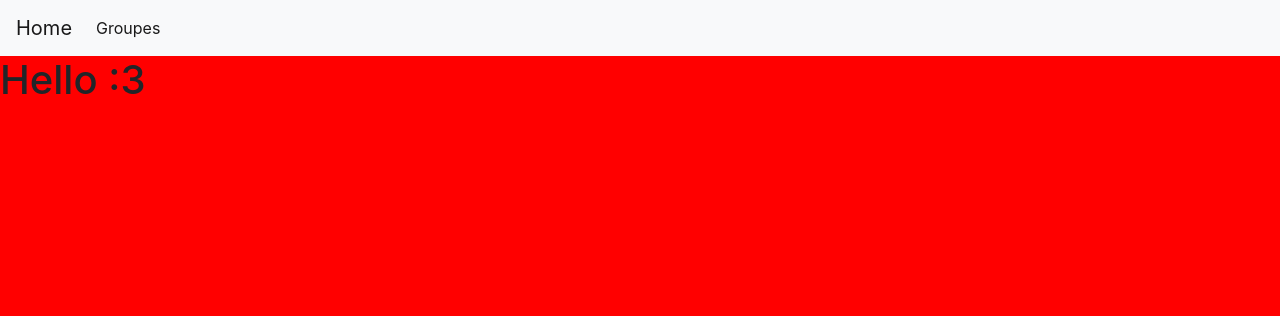
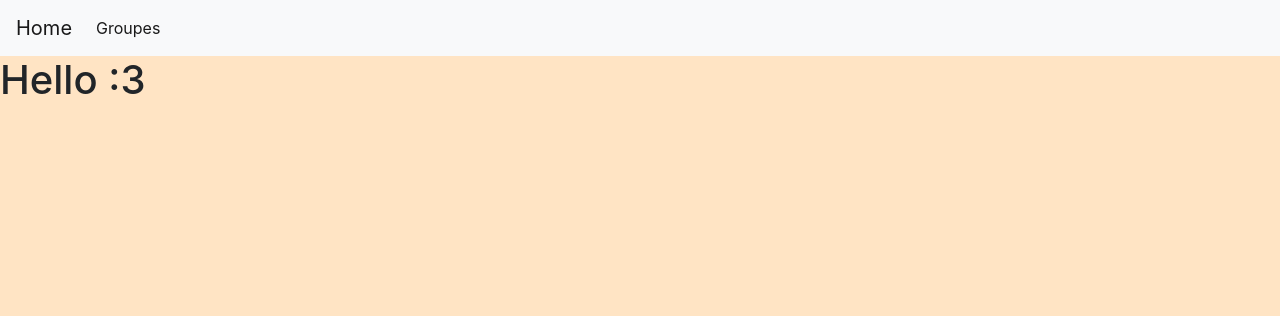
Before and after one commit to BURILLE/concertProjet, a Symfony app: template templates/base.html.twig in a window 1280 px wide. Shown: the top 316 px of the page. Run offline with Twig, Linux system fonts and the light colour scheme; the template is opened without the code that fills it, so the values that code supplies are empty; some libraries are stand-ins or nearby versions.

Commit message:
ajout de css

```diff
--- a/public/styles/style.css
+++ b/public/styles/style.css
@@ -1,3 +1,3 @@
 body{
-    background-color: red;
+    background-color: bisque;
 }
```
